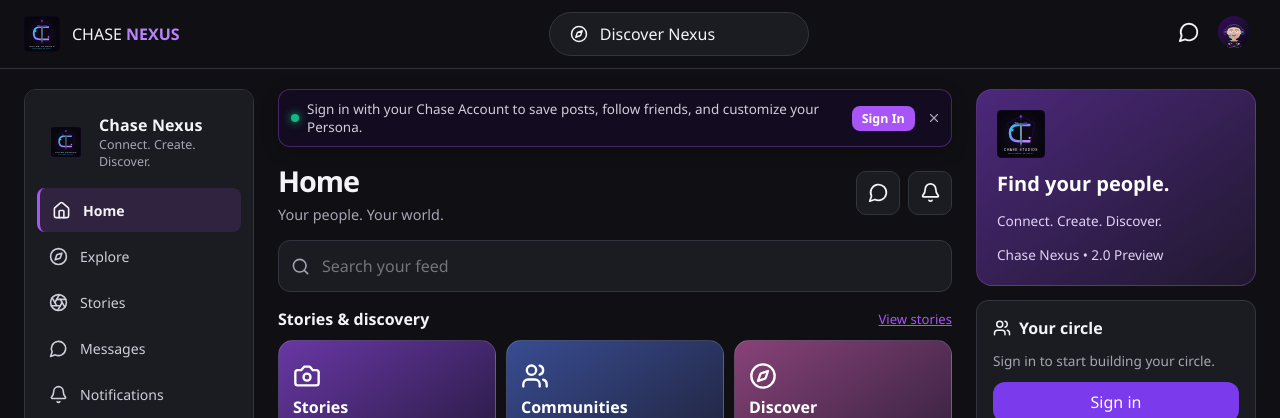
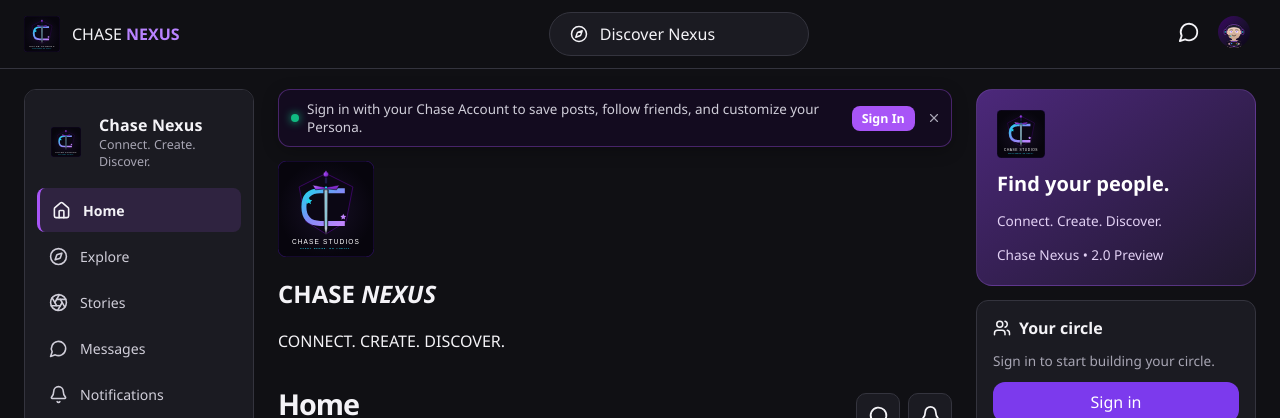
Before and after one commit to billgaming2424-coder/chase-nexus, a Next.js app: page / in a window 1280 px wide. Shown: the top 418 px of the page. Built offline with nearby package versions, Linux system fonts and the light colour scheme; no server answers; the database is empty.

Commit message:
Approved Nexus visual reference: components/feed/HomeFeed.tsx

```diff
--- a/components/feed/HomeFeed.tsx
+++ b/components/feed/HomeFeed.tsx
@@ -27,7 +27,7 @@ export function HomeFeed() {
     return matchesFeed && (!needle || [p.body,p.author.name,p.author.handle,...p.hashtags].join(" ").toLowerCase().includes(needle)) && (!tag || p.hashtags.some(t => t.toLowerCase() === tag.toLowerCase()));
   }), [posts,tab,needle,tag,isFriend,isFollowing]);
   return <div className="feed nexus-home">
-    <header className="nexus-home-head"><div><h1>Home</h1><p>Your people. Your world.</p></div><div className="nexus-quick"><Link href="/messages" aria-label="Messages"><MessageCircle size={21}/></Link><Link href="/notifications" aria-label="Notifications"><Bell size={21}/></Link></div></header>
+    <section className="nexus-brand-hero"><img src="/chase-studios-logo.svg" alt="" width={96} height={96}/><div><h1>CHASE <em>NEXUS</em></h1><p>CONNECT. CREATE. DISCOVER.</p></div></section><header className="nexus-home-head"><div><h1>Home</h1><p>Your people. Your world.</p></div><div className="nexus-quick"><Link href="/messages" aria-label="Messages"><MessageCircle size={21}/></Link><Link href="/notifications" aria-label="Notifications"><Bell size={21}/></Link></div></header>
     <div className="nexus-search"><Search size={19}/><input aria-label="Search posts" placeholder="Search your feed" value={query} onChange={e=>setQuery(e.target.value)}/>{query && <button type="button" onClick={()=>setQuery("")} aria-label="Clear search">×</button>}</div>
     <section className="nexus-story-section"><div className="nexus-section-heading"><h2>Stories & discovery</h2><Link href="/stories">View stories</Link></div><div className="nexus-story-strip"><Link href="/stories" className="nexus-story-tile story-purple"><Camera size={28}/><strong>Stories</strong><small>Explore stories</small></Link><Link href="/communities" className="nexus-story-tile story-blue"><Users size={28}/><strong>Communities</strong><small>Find your circle</small></Link><Link href="/explore" className="nexus-story-tile story-pink"><Compass size={28}/><strong>Discover</strong><small>Explore Nexus</small></Link></div></section>
     <Composer/>
```
